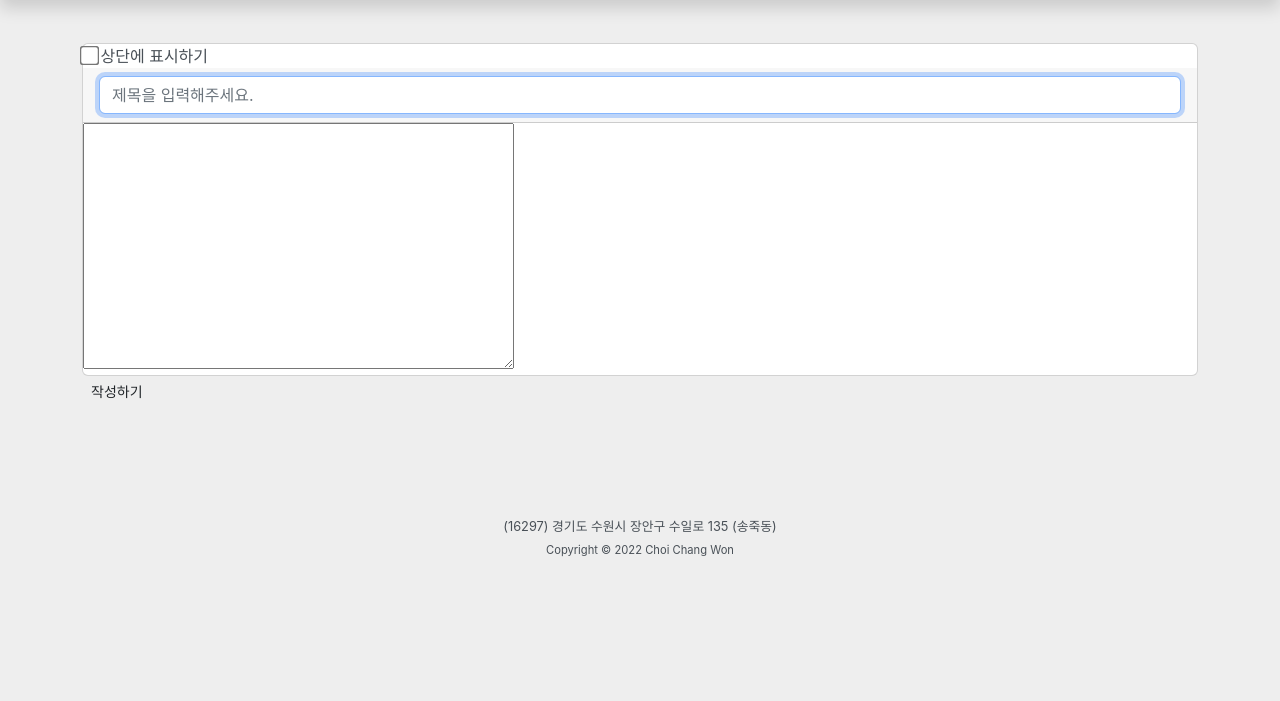
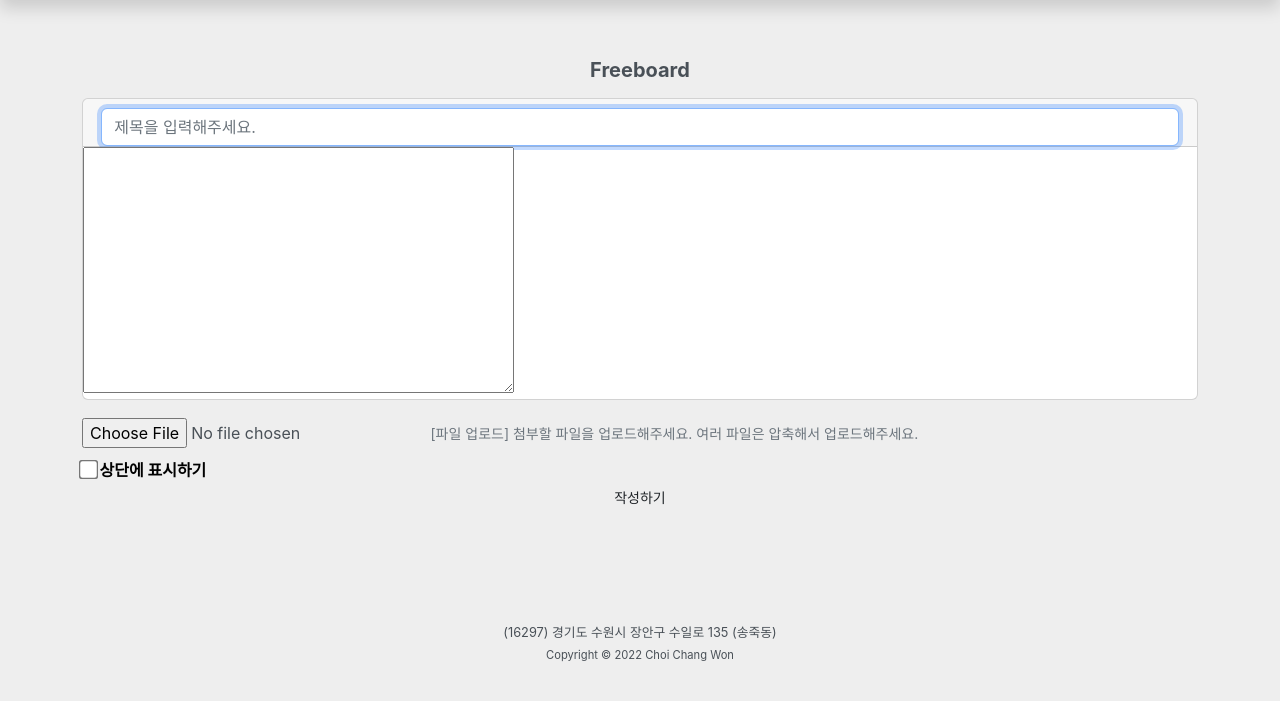
Before and after one commit to wondora/gshs2, a Django app: page /freeboard/write/ in a window 1280 px wide. Shown: the part 72-773 px from the top of the page. Run offline with Django 4.2, Linux system fonts and the light colour scheme; the visitor is signed in with stand-in values (Sample User, id 1); some libraries are stand-ins or nearby versions.

Commit message:
make download

```diff
--- a/freeboard/forms.py
+++ b/freeboard/forms.py
@@ -13,4 +13,4 @@ class FreeboardWriteForm(forms.ModelForm):
 
     class Meta:
         model = Freeboard
-        fields = ['title', 'content', 'top_fixed']
+        fields = ['title', 'content', 'top_fixed', 'upload_files']
--- a/freeboard/templates/freeboard/freeboard_write.html
+++ b/freeboard/templates/freeboard/freeboard_write.html
@@ -1,9 +1,9 @@
 {% extends 'base.html' %}
 {% block content %}
 
-<link href="https://cdn.jsdelivr.net/npm/summernote@0.8.15/dist/summernote-bs4.min.css" rel="stylesheet">
-<script src="https://cdn.jsdelivr.net/npm/summernote@0.8.15/dist/summernote-bs4.min.js"></script>
-<script type="text/javascript" src="/static/js/lang/summernote-ko-KR.js"></script>
+<link href="https://cdn.jsdelivr.net/npm/summernote@0.8.18/dist/summernote.min.css" rel="stylesheet">
+<script src="https://cdn.jsdelivr.net/npm/summernote@0.8.18/dist/summernote.min.js"></script>
+<script type="text/javascript" src="/static/js/summernote-ko-KR.js"></script>
 
 <script>
     $(document).ready(function () {
@@ -29,31 +29,51 @@
     });
 </script>
 
-<form action="" method="POST">
-    {% csrf_token %}
-    <div class="card">
-        <label>
-            {{ form.top_fixed }}
-            <span>상단에 표시하기</span>
-        </label>
-        <div class="card-header">
-            {{ form.title }}
+<div class="row">
+    <div class="col-12 text-center">
+        <h5 style="font-weight: bold;">Freeboard</h4>
+    </div>
+</div>
+
+<div class="row mt-2">
+    <form action="" method="POST" enctype="multipart/form-data">
+        {% csrf_token %}
+        <div class="card" style="width: 100%;">
+            <div class="card-header" style="padding: 0rem 0.8rem">
+                <div class="md-form form-group" style="margin-top: 8.5px;">
+                    <div style="padding: 0 5.5px;">
+                        <!-- <label for="form_title" class="control-label">{{ form.title.label }}</label> -->
+                        {{ form.title }}
+                    </div>
+                </div>
+            </div>
+            <div>
+                {{ form.content }}
+            </div>
         </div>
-        <div>
-            {{ form.content }}
+
+        <div class="card-footer" style="padding-left: 0px; margin-top:18px;">
+            <div class="form-group">
+                {{ form.upload_files }}
+                <small id="help" class="form-text text-muted">
+                    [파일 업로드]&nbsp;첨부할 파일을 업로드해주세요. 여러 파일은 압축해서 업로드해주세요.
+                </small>
+            </div>
         </div>
-    </div>
-
-    <div class="text-right">
-        <div>
+        <div class="row text-right" style="margin-top: 10px;">
+            <label>
+                {{ form.top_fixed }}
+                <span style="padding-bottom: 25px; color:black; font-weight: bold;">상단에 표시하기</span>
+            </label>
             {% if edit %}
-            <button id="write" type="submit" class="btn btn-sm">{{ edit }}</button>
+            <button type="submit" id="write" class="btn btn-sm">{{ edit }}</button>
             {% else %}
-            <button id="write" type="submit" class="btn btn-sm">작성하기</button>
+            <button type="submit" id="write" class="btn btn-sm">작성하기</button>
             {% endif %}
+            <input type="checkbox" id="fileChangeCheck" name="fileChange" style="display: none;">
         </div>
-    </div>
-</form>
+    </form>
+</div>
 
 <script type="text/javascript">
     var checkUnload = true;
--- a/freeboard/urls.py
+++ b/freeboard/urls.py
@@ -9,4 +9,5 @@ urlpatterns = [
     path('write/', views.freeboard_write_view, name='freeboard_write'),
     path('<int:pk>/edit/', views.freeboard_edit_view, name='freeboard_edit'),
     path('<int:pk>/delete/', views.freeboard_delete_view, name='freeboard_delete'),
+    path('download/<int:pk>', views.freeboard_download_view, name="freeboard_download"),
 ]
--- /dev/null
+++ b/static/js/summernote-ko-KR.js
@@ -0,0 +1,275 @@
+/*!
+ *
+ * Super simple wysiwyg editor v0.8.18
+ * https://summernote.org
+ *
+ *
+ * Copyright 2013- Alan Hong. and other contributors
+ * summernote may be freely distributed under the MIT license.
+ *
+ * Date: 2020-05-20T18:09Z
+ *
+ */
+(function webpackUniversalModuleDefinition(root, factory) {
+	if(typeof exports === 'object' && typeof module === 'object')
+		module.exports = factory();
+	else if(typeof define === 'function' && define.amd)
+		define([], factory);
+	else {
+		var a = factory();
+		for(var i in a) (typeof exports === 'object' ? exports : root)[i] = a[i];
+	}
+})(window, function() {
+return /******/ (function(modules) { // webpackBootstrap
+/******/ 	// The module cache
+/******/ 	var installedModules = {};
+/******/
+/******/ 	// The require function
+/******/ 	function __webpack_require__(moduleId) {
+/******/
+/******/ 		// Check if module is in cache
+/******/ 		if(installedModules[moduleId]) {
+/******/ 			return installedModules[moduleId].exports;
+/******/ 		}
+/******/ 		// Create a new module (and put it into the cache)
+/******/ 		var module = installedModules[moduleId] = {
+/******/ 			i: moduleId,
+/******/ 			l: false,
+/******/ 			exports: {}
+/******/ 		};
+/******/
+/******/ 		// Execute the module function
+/******/ 		modules[moduleId].call(module.exports, module, module.exports, __webpack_require__);
+/******/
+/******/ 		// Flag the module as loaded
+/******/ 		module.l = true;
+/******/
+/******/ 		// Return the exports of the module
+/******/ 		return module.exports;
+/******/ 	}
+/******/
+/******/
+/******/ 	// expose the modules object (__webpack_modules__)
+/******/ 	__webpack_require__.m = modules;
+/******/
+/******/ 	// expose the module cache
+/******/ 	__webpack_require__.c = installedModules;
+/******/
+/******/ 	// define getter function for harmony exports
+/******/ 	__webpack_require__.d = function(exports, name, getter) {
+/******/ 		if(!__webpack_require__.o(exports, name)) {
+/******/ 			Object.defineProperty(exports, name, { enumerable: true, get: getter });
+/******/ 		}
+/******/ 	};
+/******/
+/******/ 	// define __esModule on exports
+/******/ 	__webpack_require__.r = function(exports) {
+/******/ 		if(typeof Symbol !== 'undefined' && Symbol.toStringTag) {
+/******/ 			Object.defineProperty(exports, Symbol.toStringTag, { value: 'Module' });
+/******/ 		}
+/******/ 		Object.defineProperty(exports, '__esModule', { value: true });
+/******/ 	};
+/******/
+/******/ 	// create a fake namespace object
+/******/ 	// mode & 1: value is a module id, require it
+/******/ 	// mode & 2: merge all properties of value into the ns
+/******/ 	// mode & 4: return value when already ns object
+/******/ 	// mode & 8|1: behave like require
+/******/ 	__webpack_require__.t = function(value, mode) {
+/******/ 		if(mode & 1) value = __webpack_require__(value);
+/******/ 		if(mode & 8) return value;
+/******/ 		if((mode & 4) && typeof value === 'object' && value && value.__esModule) return value;
+/******/ 		var ns = Object.create(null);
+/******/ 		__webpack_require__.r(ns);
+/******/ 		Object.defineProperty(ns, 'default', { enumerable: true, value: value });
+/******/ 		if(mode & 2 && typeof value != 'string') for(var key in value) __webpack_require__.d(ns, key, function(key) { return value[key]; }.bind(null, key));
+/******/ 		return ns;
+/******/ 	};
+/******/
+/******/ 	// getDefaultExport function for compatibility with non-harmony modules
+/******/ 	__webpack_require__.n = function(module) {
+/******/ 		var getter = module && module.__esModule ?
+/******/ 			function getDefault() { return module['default']; } :
+/******/ 			function getModuleExports() { return module; };
+/******/ 		__webpack_require__.d(getter, 'a', getter);
+/******/ 		return getter;
+/******/ 	};
+/******/
+/******/ 	// Object.prototype.hasOwnProperty.call
+/******/ 	__webpack_require__.o = function(object, property) { return Object.prototype.hasOwnProperty.call(object, property); };
+/******/
+/******/ 	// __webpack_public_path__
+/******/ 	__webpack_require__.p = "";
+/******/
+/******/
+/******/ 	// Load entry module and return exports
+/******/ 	return __webpack_require__(__webpack_require__.s = 27);
+/******/ })
+/************************************************************************/
+/******/ ({
+
+/***/ 27:
+/***/ (function(module, exports) {
+
+(function ($) {
+  $.extend($.summernote.lang, {
+    'ko-KR': {
+      font: {
+        bold: '굵게',
+        italic: '기울임꼴',
+        underline: '밑줄',
+        clear: '서식 지우기',
+        height: '줄 간격',
+        name: '글꼴',
+        superscript: '위 첨자',
+        subscript: '아래 첨자',
+        strikethrough: '취소선',
+        size: '글자 크기'
+      },
+      image: {
+        image: '그림',
+        insert: '그림 삽입',
+        resizeFull: '100% 크기로 변경',
+        resizeHalf: '50% 크기로 변경',
+        resizeQuarter: '25% 크기로 변경',
+        resizeNone: '원본 크기',
+        floatLeft: '왼쪽 정렬',
+        floatRight: '오른쪽 정렬',
+        floatNone: '정렬하지 않음',
+        shapeRounded: '스타일: 둥근 모서리',
+        shapeCircle: '스타일: 원형',
+        shapeThumbnail: '스타일: 액자',
+        shapeNone: '스타일: 없음',
+        dragImageHere: '텍스트 혹은 사진을 이곳으로 끌어오세요',
+        dropImage: '텍스트 혹은 사진을 내려놓으세요',
+        selectFromFiles: '파일 선택',
+        maximumFileSize: '최대 파일 크기',
+        maximumFileSizeError: '최대 파일 크기를 초과했습니다.',
+        url: '사진 URL',
+        remove: '사진 삭제',
+        original: '원본'
+      },
+      video: {
+        video: '동영상',
+        videoLink: '동영상 링크',
+        insert: '동영상 삽입',
+        url: '동영상 URL',
+        providers: '(YouTube, Vimeo, Vine, Instagram, DailyMotion, Youku 사용 가능)'
+      },
+      link: {
+        link: '링크',
+        insert: '링크 삽입',
+        unlink: '링크 삭제',
+        edit: '수정',
+        textToDisplay: '링크에 표시할 내용',
+        url: '이동할 URL',
+        openInNewWindow: '새창으로 열기'
+      },
+      table: {
+        table: '표',
+        addRowAbove: '위에 행 삽입',
+        addRowBelow: '아래에 행 삽입',
+        addColLeft: '왼쪽에 열 삽입',
+        addColRight: '오른쪽에 열 삽입',
+        delRow: '행 지우기',
+        delCol: '열 지우기',
+        delTable: '표 삭제'
+      },
+      hr: {
+        insert: '구분선 삽입'
+      },
+      style: {
+        style: '스타일',
+        p: '본문',
+        blockquote: '인용구',
+        pre: '코드',
+        h1: '제목 1',
+        h2: '제목 2',
+        h3: '제목 3',
+        h4: '제목 4',
+        h5: '제목 5',
+        h6: '제목 6'
+      },
+      lists: {
+        unordered: '글머리 기호',
+        ordered: '번호 매기기'
+      },
+      options: {
+        help: '도움말',
+        fullscreen: '전체 화면',
+        codeview: '코드 보기'
+      },
+      paragraph: {
+        paragraph: '문단 정렬',
+        outdent: '내어쓰기',
+        indent: '들여쓰기',
+        left: '왼쪽 정렬',
+        center: '가운데 정렬',
+        right: '오른쪽 정렬',
+        justify: '양쪽 정렬'
+      },
+      color: {
+        recent: '마지막으로 사용한 색',
+        more: '다른 색 선택',
+        background: '배경색',
+        foreground: '글자색',
+        transparent: '투명',
+        setTransparent: '투명으로 설정',
+        reset: '취소',
+        resetToDefault: '기본값으로 설정',
+        cpSelect: '고르다'
+      },
+      shortcut: {
+        shortcuts: '키보드 단축키',
+        close: '닫기',
+        textFormatting: '글자 스타일 적용',
+        action: '기능',
+        paragraphFormatting: '문단 스타일 적용',
+        documentStyle: '문서 스타일 적용',
+        extraKeys: '추가 키'
+      },
+      help: {
+        'insertParagraph': '문단 삽입',
+        'undo': '마지막 명령 취소',
+        'redo': '마지막 명령 재실행',
+        'tab': '탭',
+        'untab': '탭 제거',
+        'bold': '굵은 글자로 설정',
+        'italic': '기울임꼴 글자로 설정',
+        'underline': '밑줄 글자로 설정',
+        'strikethrough': '취소선 글자로 설정',
+        'removeFormat': '서식 삭제',
+        'justifyLeft': '왼쪽 정렬하기',
+        'justifyCenter': '가운데 정렬하기',
+        'justifyRight': '오른쪽 정렬하기',
+        'justifyFull': '좌우채움 정렬하기',
+        'insertUnorderedList': '글머리 기호 켜고 끄기',
+        'insertOrderedList': '번호 매기기 켜고 끄기',
+        'outdent': '현재 문단 내어쓰기',
+        'indent': '현재 문단 들여쓰기',
+        'formatPara': '현재 블록의 포맷을 문단(P)으로 변경',
+        'formatH1': '현재 블록의 포맷을 제목1(H1)로 변경',
+        'formatH2': '현재 블록의 포맷을 제목2(H2)로 변경',
+        'formatH3': '현재 블록의 포맷을 제목3(H3)로 변경',
+        'formatH4': '현재 블록의 포맷을 제목4(H4)로 변경',
+        'formatH5': '현재 블록의 포맷을 제목5(H5)로 변경',
+        'formatH6': '현재 블록의 포맷을 제목6(H6)로 변경',
+        'insertHorizontalRule': '구분선 삽입',
+        'linkDialog.show': '링크 대화상자 열기'
+      },
+      history: {
+        undo: '실행 취소',
+        redo: '재실행'
+      },
+      specialChar: {
+        specialChar: '특수문자',
+        select: '특수문자를 선택하세요'
+      }
+    }
+  });
+})(jQuery);
+
+/***/ })
+
+/******/ });
+});
--- a/templates/base.html
+++ b/templates/base.html
@@ -61,7 +61,8 @@
             --bs-nav-link-hover-color:#8f8780;
        } */
        .navbar-nav .show>.nav-link {
-            color: #495057;
+            color: white;
+            background-color: #495057;
        }
 
        .nav-item a {
@@ -81,7 +82,7 @@
        }
 
        section {
-            margin-top: 9%;
+            margin-top: 130px;
        }
 
        .table {
```
Also changed, not shown: freeboard/models.py (+10 -0 lines), freeboard/templates/freeboard/freeboard_detail.html (+6 -3 lines), freeboard/migrations/0002_freeboard_filename_freeboard_upload_files.py (added), freeboard/migrations/0003_alter_freeboard_upload_files.py (added), freeboard/migrations/0004_alter_freeboard_upload_files.py (added), media/images/2022/11/08/6ab45e667.jpg (added), static/js/summernote-ko-KR.min.js (added), 1 other file.
